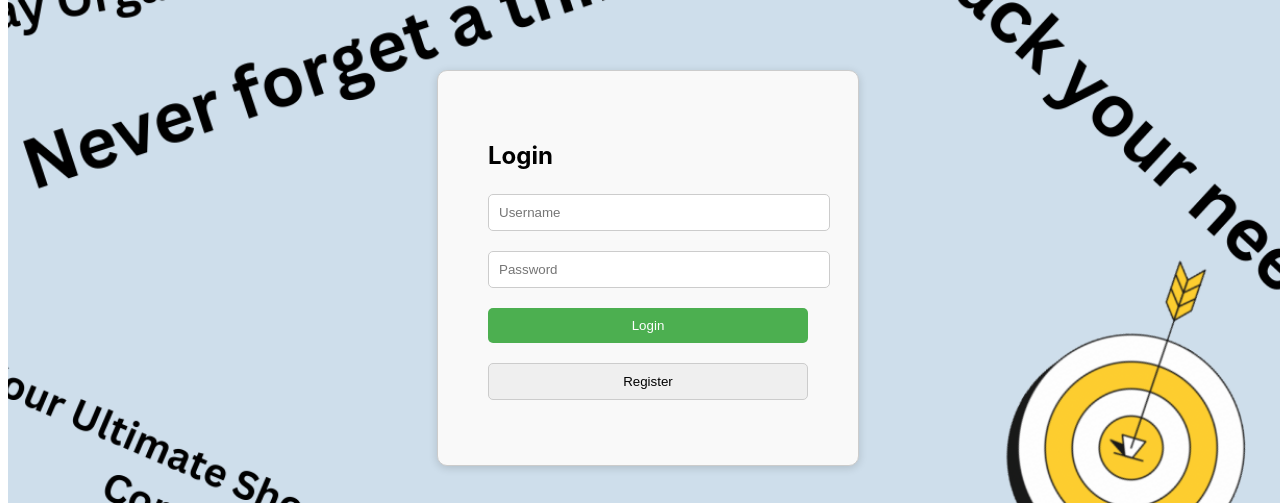
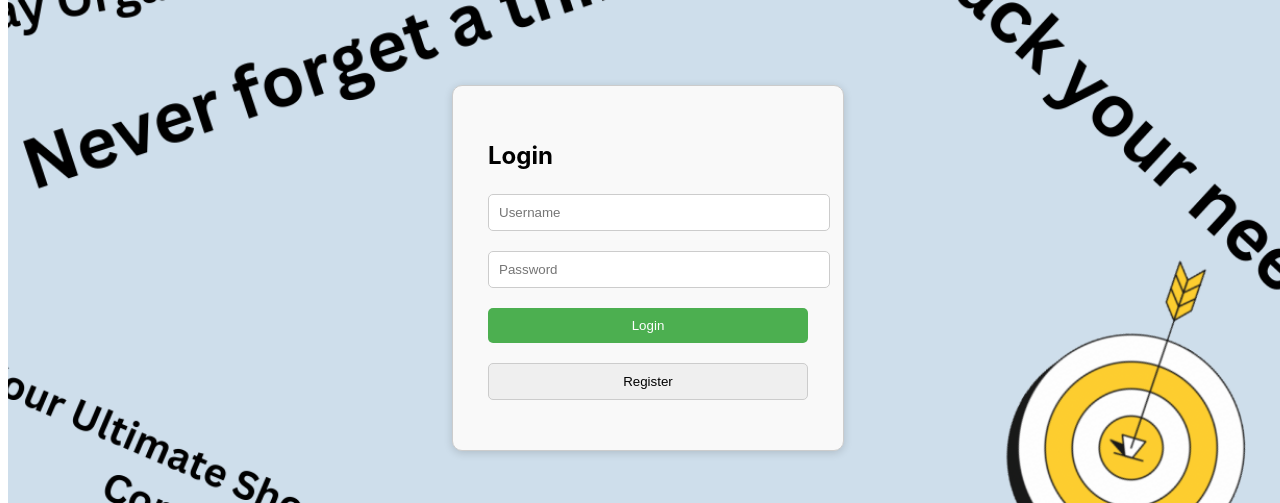
Before and after one commit to shlomitbitton/ineedit_client, an Angular app: page /login in a window 1280 px wide. Shown: the part 297-800 px from the top of the page. Built offline with nearby package versions, Linux system fonts and the light colour scheme.

Commit message:
feature/login page styling

```diff
--- a/src/app/login/login.component.css
+++ b/src/app/login/login.component.css
@@ -16,7 +16,7 @@
 
 /* Styling for both login and register forms */
 .login-form, .register-new-user {
-  padding: 50px;                   /* Adds padding inside forms */
+  padding: 35px;                   /* Adds padding inside forms */
   text-align: left;                /* Aligns text inside forms to the left */
   width: 320px;                    /* Increased width for forms */
   border: 1px solid #ccc;          /* Border for forms */
```
